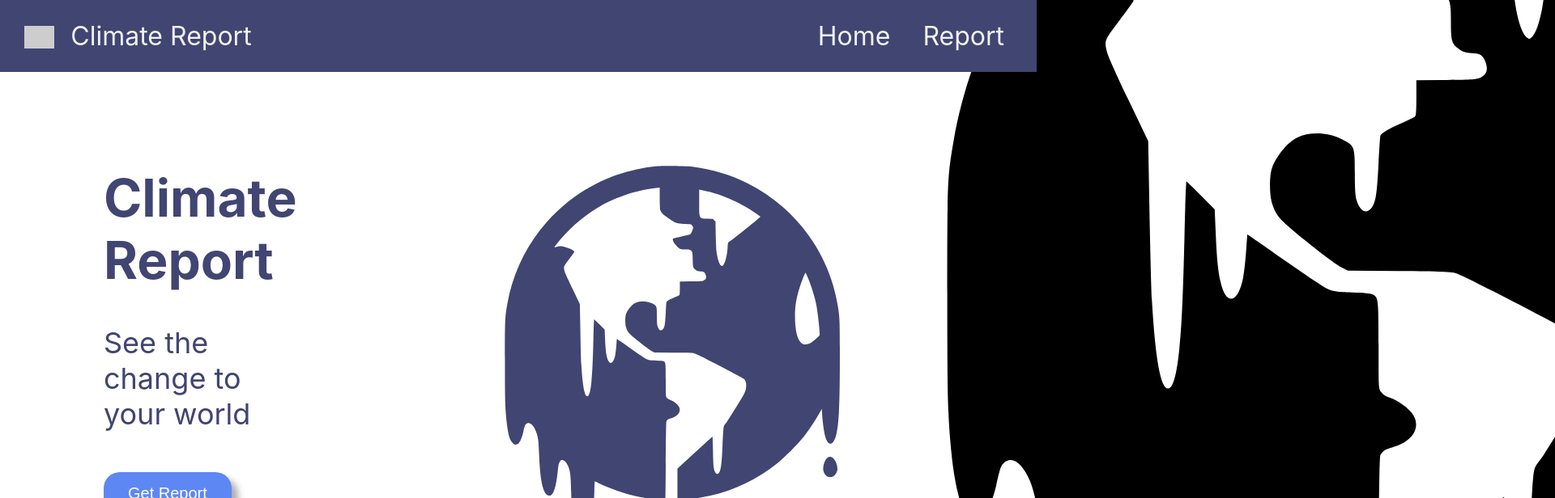
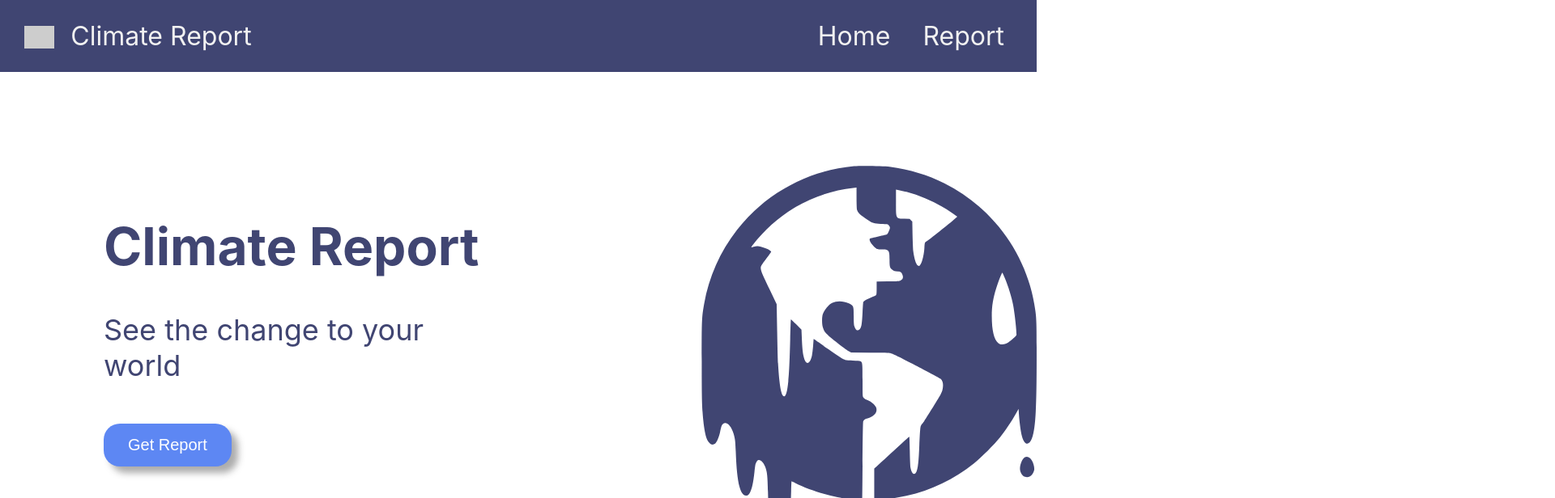
Before and after one commit to ViridianCitrus/climate-change-visualization, a React (Create React App) app in the folder frontend/: page / in a window 1280 px wide. Shown: the top 616 px of the page at 81% size, 1920 px wide, since content can reach past the window. Built offline with nearby package versions, Linux system fonts and the light colour scheme; grey boxes are pictures that could not be loaded.

Commit message:
fixed bug

```diff
--- a/frontend/src/MainPage.tsx
+++ b/frontend/src/MainPage.tsx
@@ -2,7 +2,6 @@ import React, { useEffect } from "react";
 
 import { ReactComponent as FrontPageImage } from "./images/frontpage.svg";
 import { Navbar } from "./Navbar";
-import ccLogo from "./images/globalWarming.svg";
 
 export const MainPage: React.FC = () => {
   useEffect(() => {
@@ -29,9 +28,6 @@ export const MainPage: React.FC = () => {
         <div style={{ paddingLeft: "20vw", paddingTop: "15vh" }}>
           <FrontPageImage />
         </div>
-        <div>
-          <img src={ccLogo} />
-        </div>
       </div>
     </>
   );
```
